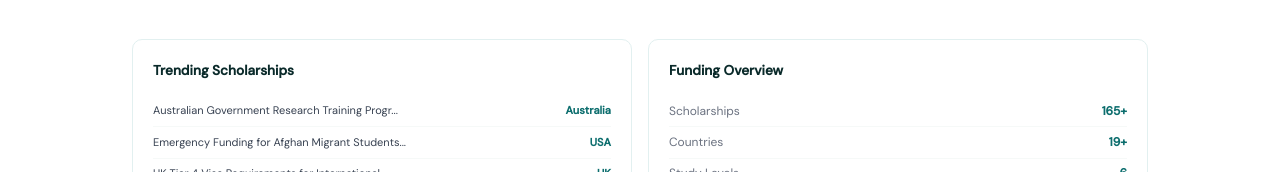
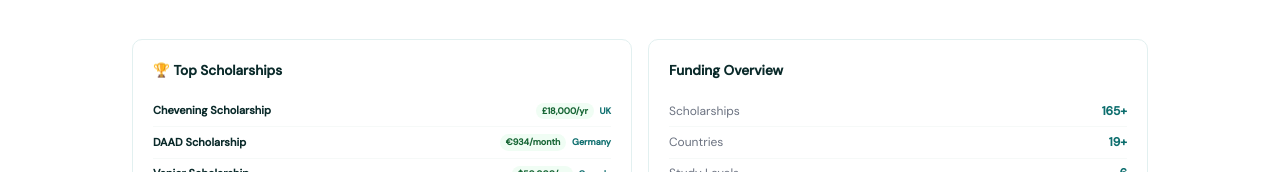
Before and after one commit to nchimbit/migrantscholar, a Next.js app: page / in a window 1280 px wide. Shown: the part 780-952 px from the top of the page. Built offline with nearby package versions, Linux system fonts and the light colour scheme.

Commit message:
feat: replace messy trending links with clean Top Scholarships panel

```diff
--- a/pages/index.js
+++ b/pages/index.js
@@ -227,16 +227,26 @@
 
         {/* STATS ROW */}
         <div style={{display:"grid",gridTemplateColumns:"repeat(auto-fit,minmax(220px,1fr))",gap:"1rem",marginBottom:"2.5rem"}}>
-          {/* Trending - real data */}
+          {/* Top Scholarships - static well-known awards */}
           <div style={{background:"#fff",border:"1.5px solid #e2f0f0",borderRadius:"10px",padding:"1.25rem"}}>
-            <h3 style={{fontSize:".85rem",fontWeight:700,color:"#0A2A2A",marginBottom:".875rem"}}>Trending Scholarships</h3>
-            {trending && trending.map(post=>(
-              <Link key={post.slug} href={`/blog/${post.slug}`} style={{display:"flex",justifyContent:"space-between",alignItems:"center",padding:".4rem 0",borderBottom:"1px solid #f6f9f8",fontSize:"11px",textDecoration:"none"}}>
-                <span style={{color:"#374151",flex:1,marginRight:".5rem"}}>{post.title.slice(0,45)}...</span>
-                <span style={{color:"#0D6E6E",fontWeight:700,flexShrink:0}}>{post.country}</span>
+            <h3 style={{fontSize:".85rem",fontWeight:700,color:"#0A2A2A",marginBottom:".875rem"}}>🏆 Top Scholarships</h3>
+            {[
+              ["Chevening Scholarship","UK","£18,000/yr","/universities/chevening"],
+              ["DAAD Scholarship","Germany","€934/month","/universities/daad"],
+              ["Vanier Scholarship","Canada","$50,000/yr","/universities/vanier"],
+              ["Australia Awards","Australia","Full funding","/universities/australia-awards"],
+              ["Türkiye Bursları","Turkey","Full funding","/universities/turkiye-burslari"],
+              ["Fulbright Program","USA","Full funding","/universities/fulbright"],
+            ].map(([name,country,amount,href])=>(
+              <Link key={name} href={href} style={{display:"flex",justifyContent:"space-between",alignItems:"center",padding:".4rem 0",borderBottom:"1px solid #f6f9f8",fontSize:"11px",textDecoration:"none"}}>
+                <span style={{color:"#0A2A2A",fontWeight:600,flex:1}}>{name}</span>
+                <div style={{display:"flex",gap:".35rem",alignItems:"center",flexShrink:0}}>
+                  <span style={{fontSize:"9px",color:"#166534",background:"#F0FDF4",padding:"1px 6px",borderRadius:"10px",fontWeight:600}}>{amount}</span>
+                  <span style={{fontSize:"9px",color:"#0D6E6E",fontWeight:700}}>{country}</span>
+                </div>
               </Link>
             ))}
-            <Link href="/blog" style={{fontSize:"11px",color:"#0D6E6E",fontWeight:600,textDecoration:"none",display:"block",marginTop:".5rem"}}>View all →</Link>
+            <Link href="/universities" style={{fontSize:"11px",color:"#0D6E6E",fontWeight:600,textDecoration:"none",display:"block",marginTop:".5rem"}}>View all universities →</Link>
           </div>
           {/* Funding Overview - real data */}
           <div style={{background:"#fff",border:"1.5px solid #e2f0f0",borderRadius:"10px",padding:"1.25rem"}}>
```
